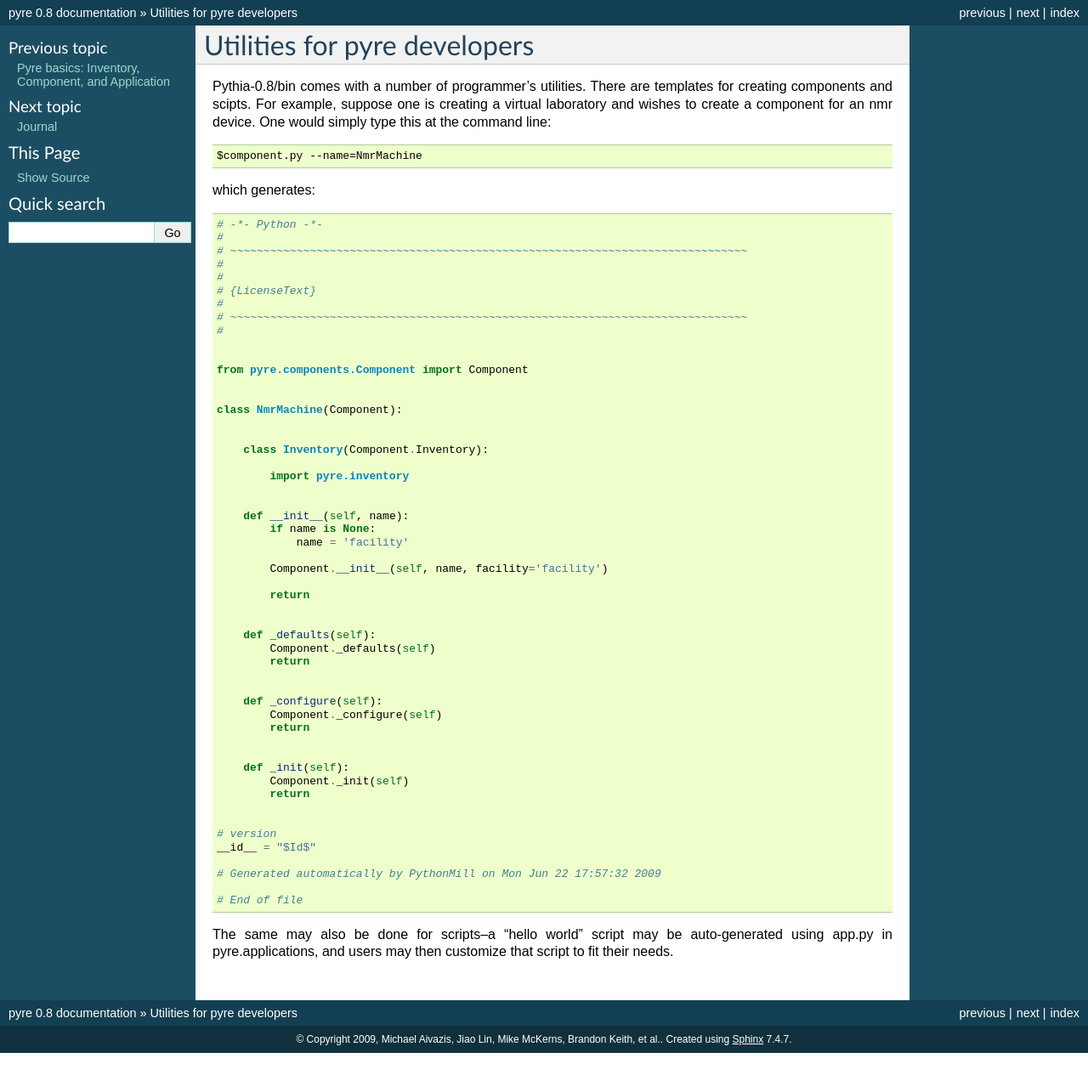
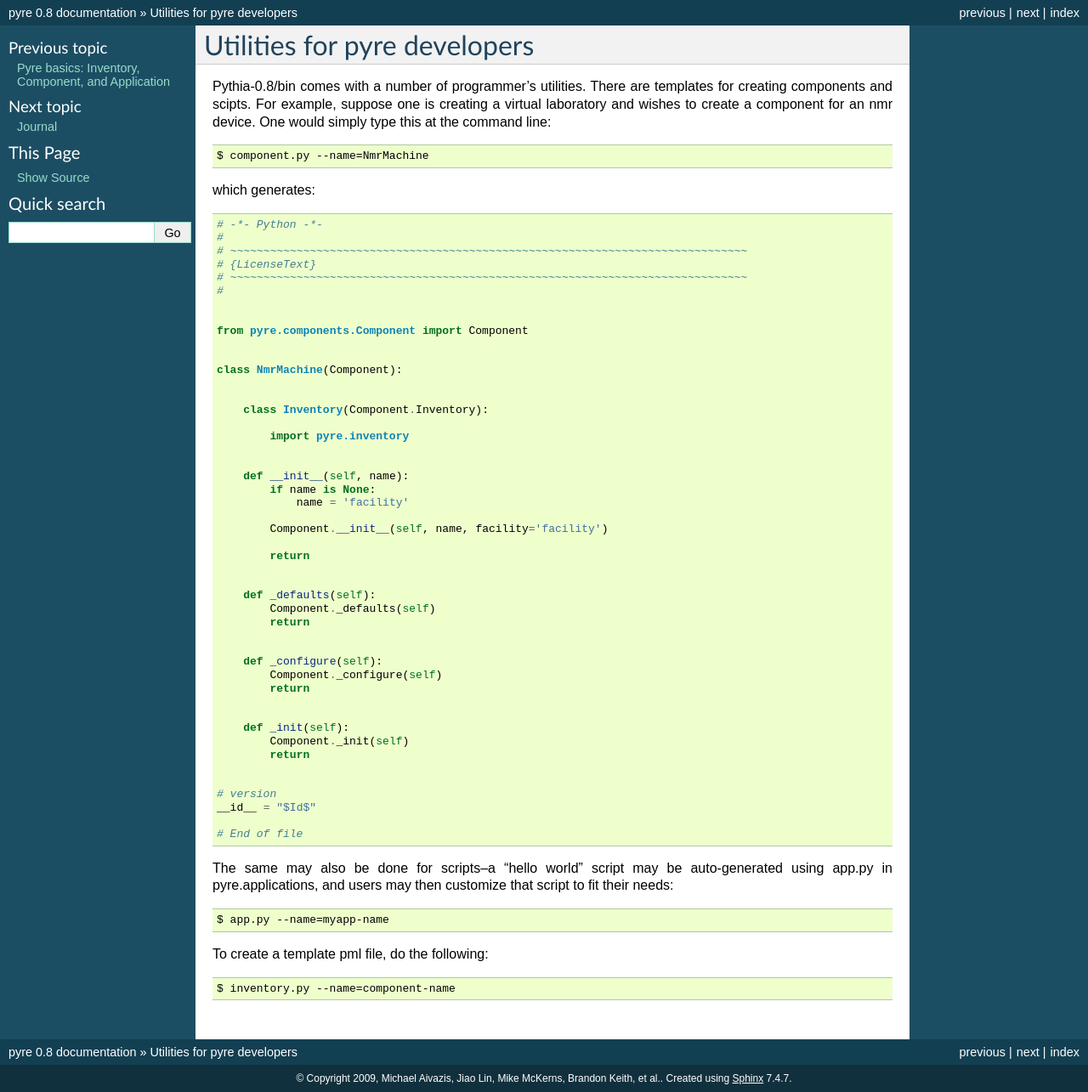
Before and after one commit to danse-inelastic/pyre, a Sphinx documentation site: the page built from docs/pyreUtilities.rst, in a window 1280 px wide. Shown: the whole page at 85% size. Built offline with Sphinx 7.4.7, drawn with Linux system fonts in a browser that asks for light colours; formulas are drawn with MathJax 3; before the commit the page ends 1239 px from its top, so only the background shows below that.

Commit message:
pyre docs: added a paragraph for "inventory.py"  to pyreUnitilities

```diff
--- a/docs/pyreUtilities.rst
+++ b/docs/pyreUtilities.rst
@@ -3,17 +3,14 @@ Utilities for pyre developers
 
 Pythia-0.8/bin comes with a number of programmer's utilities.  There are templates for creating components and scipts.  For example, suppose one is creating a virtual laboratory and wishes to create a component for an nmr device.  One would simply type this at the command line::
 
- $component.py --name=NmrMachine
+ $ component.py --name=NmrMachine
 
 which generates::
 
     # -*- Python -*-
     #
     # ~~~~~~~~~~~~~~~~~~~~~~~~~~~~~~~~~~~~~~~~~~~~~~~~~~~~~~~~~~~~~~~~~~~~~~~~~~~~~~
-    #
-    #
     # {LicenseText}
-    #
     # ~~~~~~~~~~~~~~~~~~~~~~~~~~~~~~~~~~~~~~~~~~~~~~~~~~~~~~~~~~~~~~~~~~~~~~~~~~~~~~
     #
 
@@ -56,8 +53,13 @@ which generates::
     # version
     __id__ = "$Id$"
 
-    # Generated automatically by PythonMill on Mon Jun 22 17:57:32 2009
-
     # End of file
 
-The same may also be done for scripts--a "hello world" script may be auto-generated using app.py in pyre.applications, and users may then customize that script to fit their needs.
+The same may also be done for scripts--a "hello world" script may be auto-generated using app.py in pyre.applications, and users may then customize that script to fit their needs::
+
+  $ app.py --name=myapp-name
+
+
+To create a template pml file, do the following::
+
+  $ inventory.py --name=component-name
```
